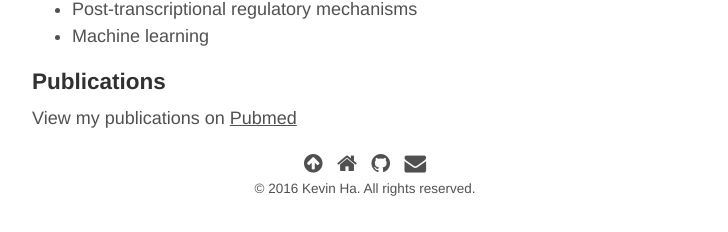
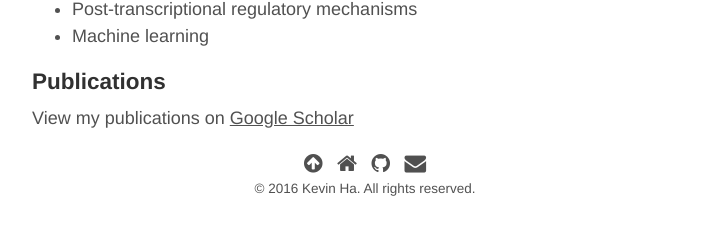
Before and after one commit to kcha/kcha.github.io, a Jekyll site: the page built from index.md, in a window 1280 px wide. Shown: the part 742-974 px from the top of the page, without its empty margins (275-1003 px from the left). Built offline with Jekyll 4.4.1, drawn with Linux system fonts in a browser that asks for light colours; nearby versions of some CDN libraries.

Commit message:
Update links

```diff
--- a/index.md
+++ b/index.md
@@ -10,7 +10,7 @@
 I am a Ph.D. candidate in the Department of Molecular Genetics at the University
 of Toronto and co-supervised by [Ben
 Blencowe](http://sites.utoronto.ca/intron) and [Quaid
-Morris](http://morrislab.med.utoronto.ca/homepage.html).
+Morris](http://www.morrislab.ca).
 
 I received a M.Sc. in Human Genetics and Bioinformatics at McGill University
 (advised by [Jacek Majewski](http://www.genomequebec.mcgill.ca/compgen/majewskilab)) and
@@ -35,4 +35,4 @@
 # Publications
 
 View my publications on
-[Pubmed](http://www.ncbi.nlm.nih.gov/pubmed/?term=Kevin+Ha%5Bauthor%5D++canada)
+[Google Scholar](https://scholar.google.ca/citations?user=9xTTM_cAAAAJ)
```
